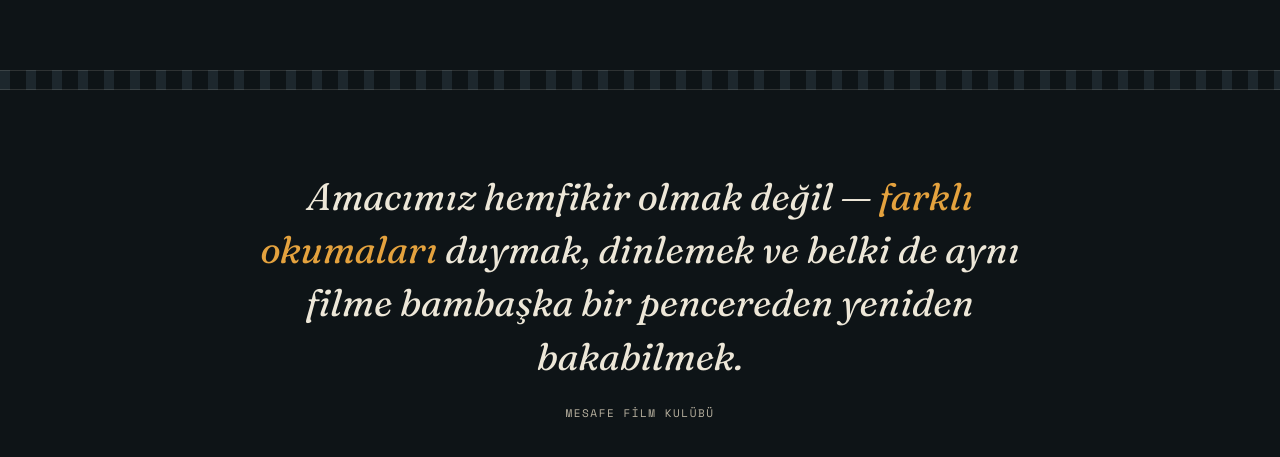
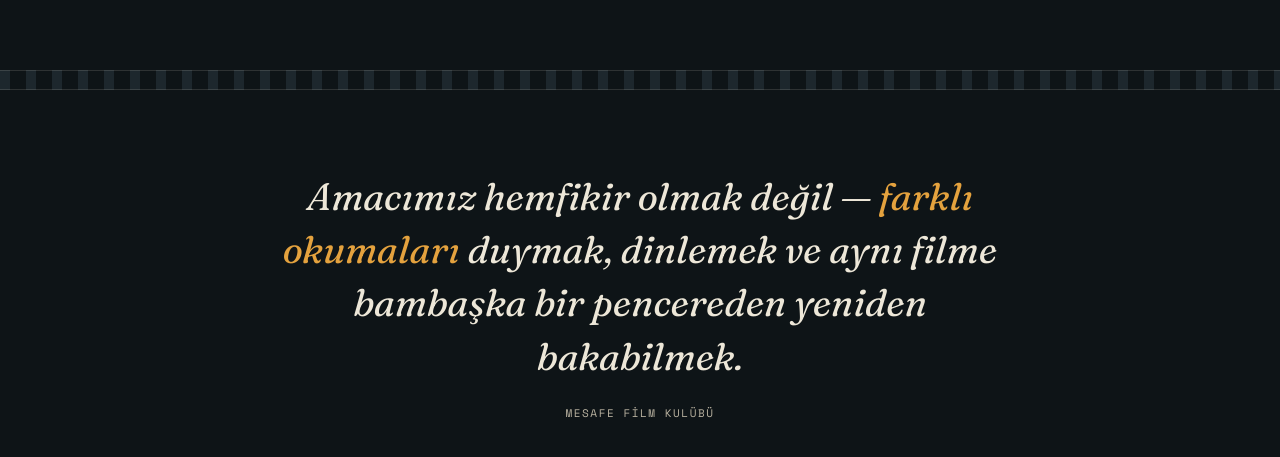
Before and after one commit to Lryiu/film-kulubu, a plain HTML site: page index.html in a window 1280 px wide. Shown: the part 643-1100 px from the top of the page. Drawn offline with nearby package versions, Linux system fonts and the light colour scheme.

Commit message:
Update index.html

```diff
--- a/index.html
+++ b/index.html
@@ -112,7 +112,7 @@
 <div class="sprocket"></div>
 
 <section class="manifesto" id="manifesto"><div class="wrap">
-  <blockquote>Amacımız hemfikir olmak değil — <span>farklı okumaları</span> duymak, dinlemek ve belki de aynı filme bambaşka bir pencereden yeniden bakabilmek.</blockquote>
+  <blockquote>Amacımız hemfikir olmak değil — <span>farklı okumaları</span> duymak, dinlemek ve aynı filme bambaşka bir pencereden yeniden bakabilmek.</blockquote>
   <div class="attrib">MESAFE Film Kulübü</div>
 </div></section>
 
```
